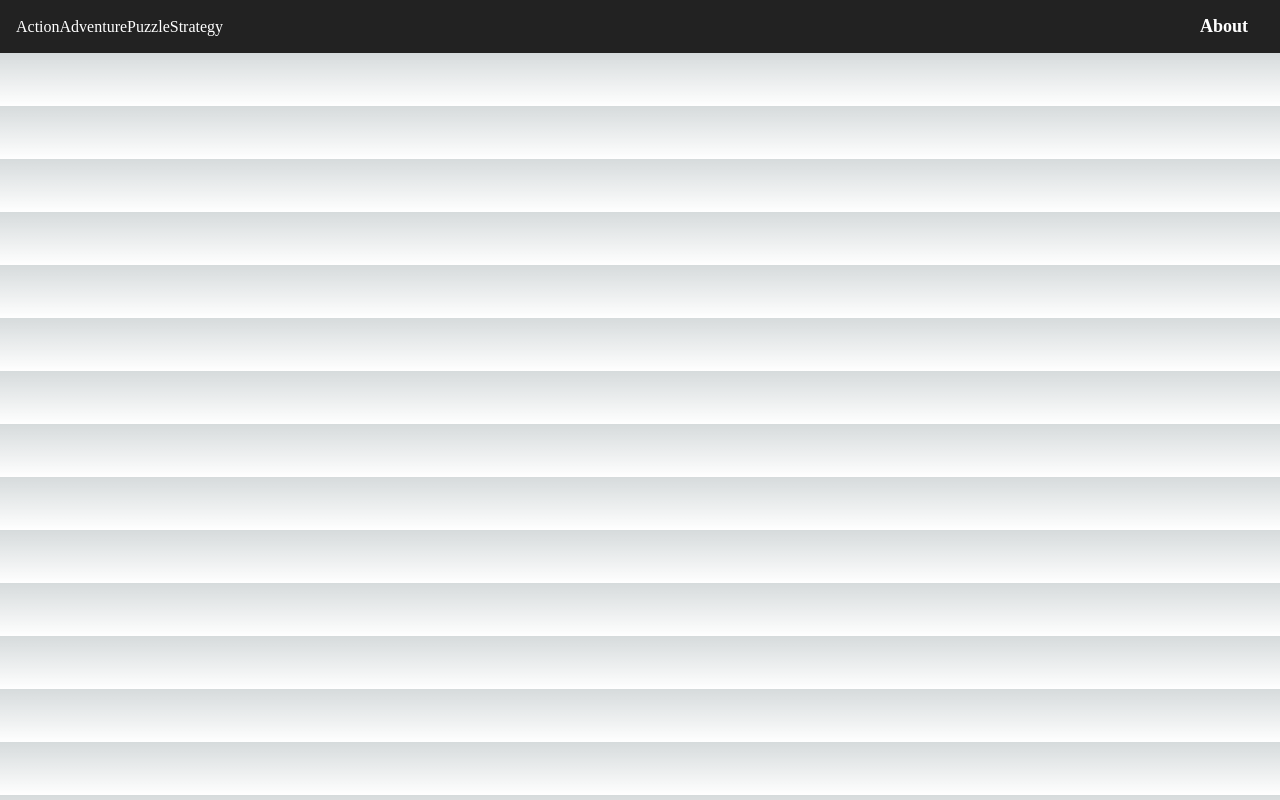
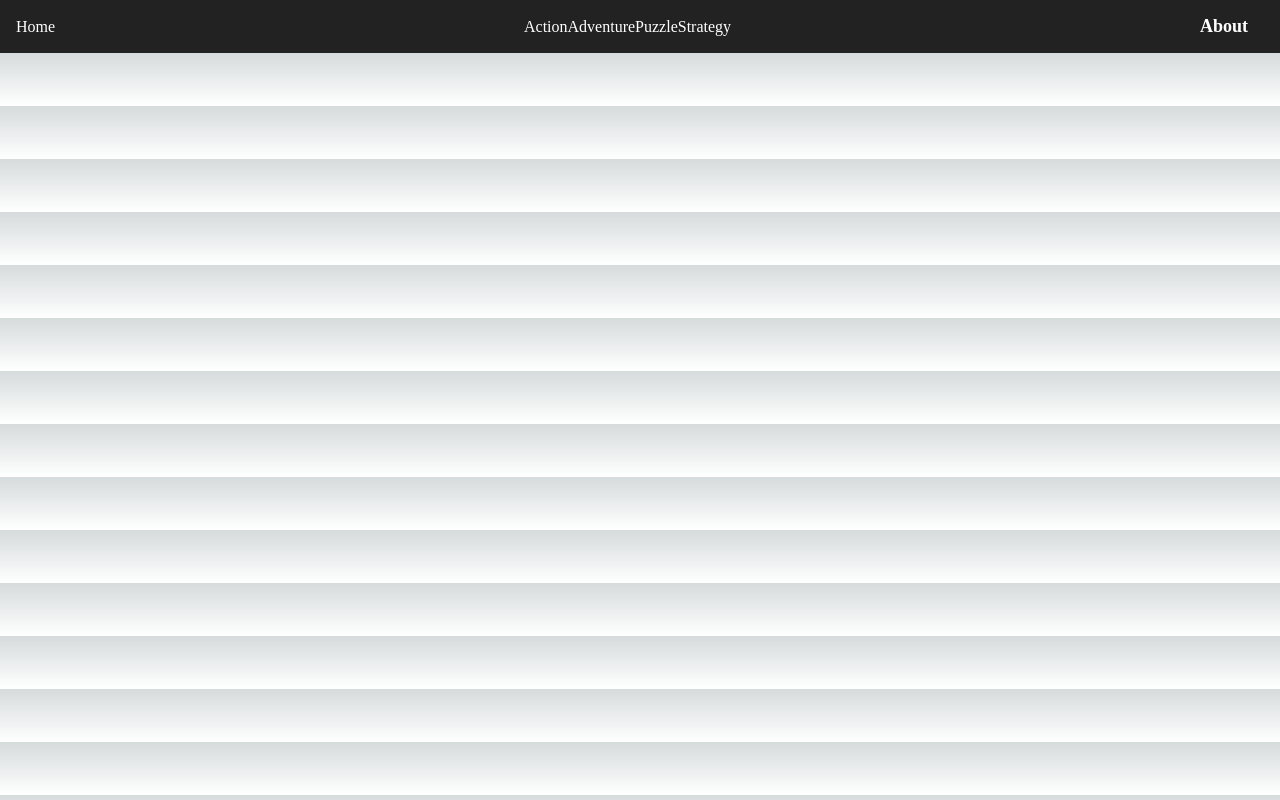
Before and after one commit to DeesreX/game-library, a Next.js app: page /menu in a window 1280 px wide. Built offline with nearby package versions, Linux system fonts and the light colour scheme.

Commit message:
Fixed 2 bugs:     7:10  Error: 'Menu' is not defined.  react/jsx-no-undef     9:7  Error: Do not use an `<a>` element to navigate to `/about/`.     Use `<Link />` from `next/link` instead.     See: https://nextjs.org/docs/messages/no-html-link-for-pages     @next/next/no-html-link-for-pages

```diff
--- a/pages/about.js
+++ b/pages/about.js
@@ -1,4 +1,5 @@
 import React from 'react';
+import Menu from './menu';
 
 
 export default function About() {
--- a/pages/menu.js
+++ b/pages/menu.js
@@ -5,7 +5,11 @@ import NavigationMenu from './navigation-menu';
 const Menu = () => {
   return (
     <nav>
+      <Link href='/'>
+        Home
+      </Link>
       <NavigationMenu />
+
       <a href='/about'>About</a>
       <style jsx>{`
         nav {
```
